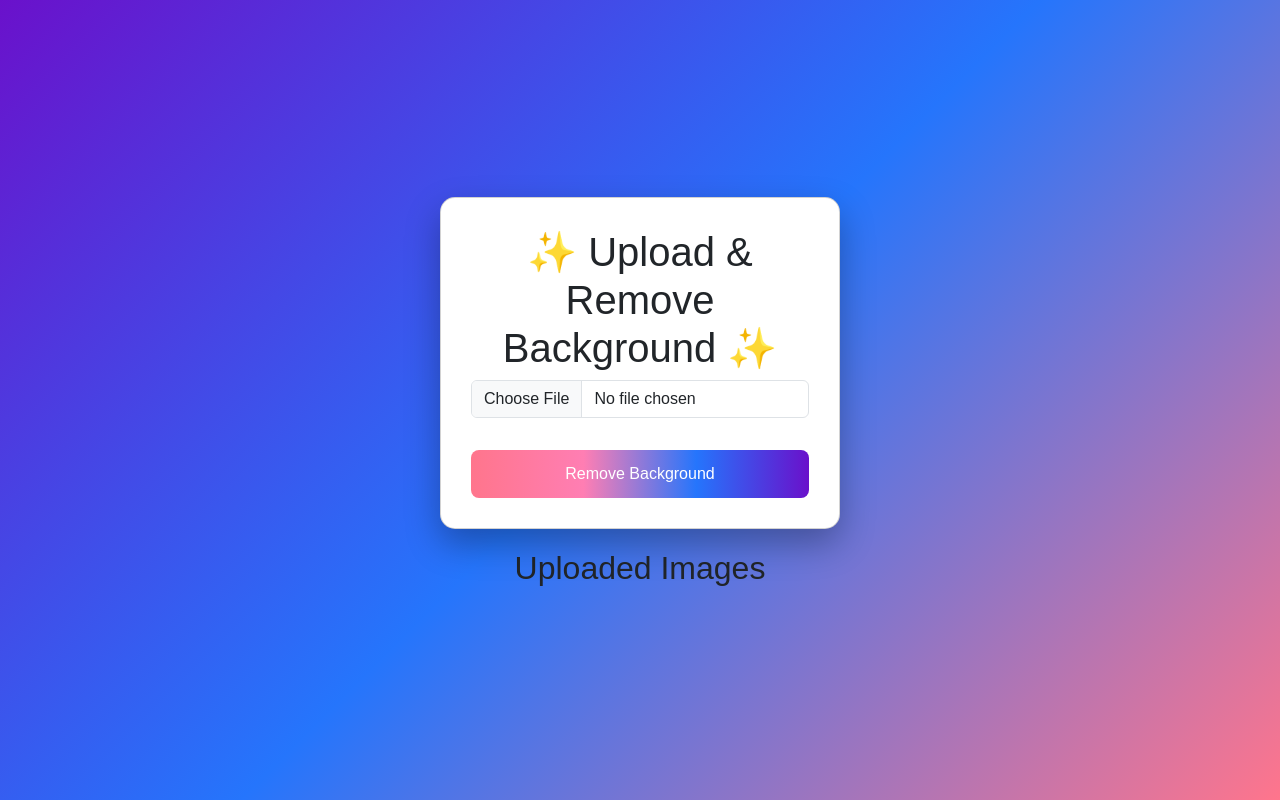
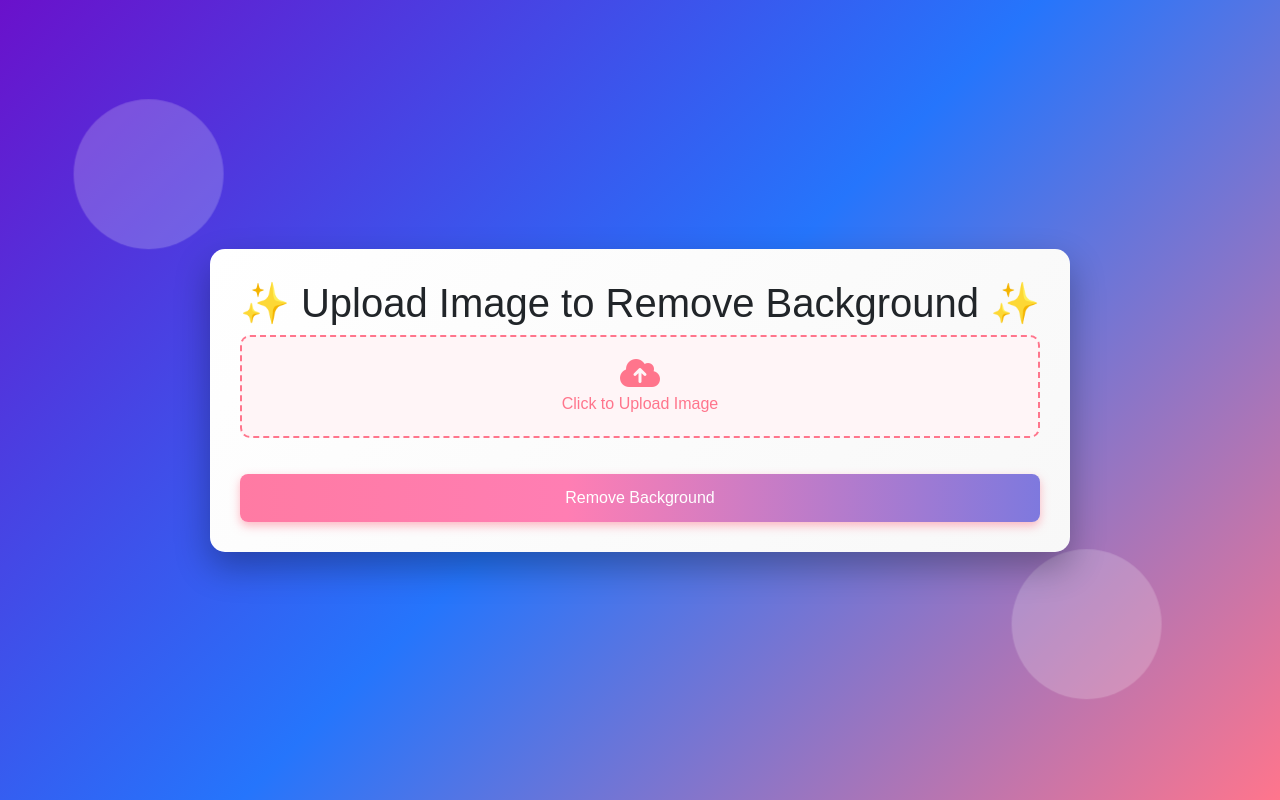
Before and after one commit to ditiss-shivam/background-remover-python-app, a Flask app: page / in a window 1280 px wide. Run offline with Flask 3, Linux system fonts and the light colour scheme.

Commit message:
index.html

```diff
--- a/Project/templates/index.html
+++ b/Project/templates/index.html
@@ -15,55 +15,114 @@
             display: flex;
             align-items: center;
             justify-content: center;
-            flex-direction: column;
+            overflow: hidden;
+            position: relative;
+        }
+        .floating-bg {
+            position: absolute;
+            width: 150px;
+            height: 150px;
+            background: rgba(255, 255, 255, 0.2);
+            border-radius: 50%;
+            animation: floatAnimation 6s infinite alternate ease-in-out;
         }
         .card {
+            border: none;
+            border-radius: 15px;
             padding: 30px;
-            border-radius: 15px;
-            background: white;
+            background: linear-gradient(135deg, #ffffff, #f8f8f8);
             box-shadow: 0 15px 35px rgba(0, 0, 0, 0.3);
-            width: 400px;
+            position: relative;
+            z-index: 10;
+            transition: transform 0.3s ease;
+        }
+        .card:hover {
+            transform: scale(1.03);
+        }
+        @keyframes floatAnimation {
+            0% { transform: translateY(-20px) translateX(-10px); }
+            100% { transform: translateY(20px) translateX(10px); }
+        }
+        .custom-file-upload {
+            display: block;
+            width: 100%;
+            padding: 20px;
+            border: 2px dashed #ff758c;
+            text-align: center;
+            cursor: pointer;
+            transition: 0.3s ease;
+            border-radius: 10px;
+            color: #ff758c;
+            background: #fff5f7;
+        }
+        .custom-file-upload:hover {
+            background: #ffe5ec;
         }
         .btn-upload {
             background: linear-gradient(90deg, #ff758c, #ff7eb3, #2575fc, #6a11cb);
+            background-size: 300% 300%;
             color: #fff;
             border: none;
             padding: 12px;
+            font-size: 16px;
             border-radius: 8px;
             width: 100%;
-            font-size: 16px;
             transition: all 0.3s;
+            box-shadow: 0 4px 10px rgba(255, 117, 140, 0.5);
             animation: gradientShift 3s infinite alternate;
+        }
+        .btn-upload:hover {
+            transform: scale(1.05);
+            box-shadow: 0 6px 15px rgba(231, 76, 100, 0.6);
+            animation: pulse 1.5s infinite;
         }
         @keyframes gradientShift {
             0% { background-position: left; }
             100% { background-position: right; }
         }
-        .uploaded-images {
+        @keyframes pulse {
+            0% { box-shadow: 0 0 10px rgba(255, 117, 140, 0.8); }
+            50% { box-shadow: 0 0 20px rgba(255, 117, 140, 0.9); }
+            100% { box-shadow: 0 0 10px rgba(255, 117, 140, 0.8); }
+        }
+        .preview-container {
             margin-top: 20px;
             text-align: center;
         }
-        .uploaded-images img {
-            width: 100px;
-            margin: 5px;
-            border-radius: 8px;
+        #preview {
+            max-width: 100%;
+            max-height: 250px;
+            border-radius: 10px;
+            display: none;
+            box-shadow: 0 5px 15px rgba(0, 0, 0, 0.2);
+            animation: fadeIn 1s ease-in-out;
+        }
+        @keyframes fadeIn {
+            from { opacity: 0; transform: scale(0.9); }
+            to { opacity: 1; transform: scale(1); }
         }
     </style>
 </head>
 <body>
+    <div class="floating-bg" style="top: 10%; left: 5%;"></div>
+    <div class="floating-bg" style="bottom: 15%; right: 10%;"></div>
+
     <div class="card">
-        <h1 class="text-center">✨ Upload & Remove Background ✨</h1>
+        <h1 class="text-center text-gradient">✨ Upload Image to Remove Background ✨</h1>
         <form method="POST" enctype="multipart/form-data">
-            <input type="file" name="file" id="fileInput" class="form-control">
-            <div class="preview-container mt-3 text-center">
-                <img id="preview" alt="Image Preview" style="max-width: 100%; display: none; border-radius: 10px;">
+            <label for="fileInput" class="custom-file-upload">
+                <i class="fas fa-cloud-upload-alt fa-2x"></i><br>
+                <span>Click to Upload Image</span>
+            </label>
+            <input type="file" name="file" id="fileInput" class="d-none">
+            <div class="preview-container">
+                <img id="preview" alt="Image Preview">
             </div>
             <button type="submit" class="btn-upload mt-3">Remove Background</button>
         </form>
-
         {% with messages = get_flashed_messages(with_categories=true) %}
           {% if messages %}
-            <div class="mt-3">
+            <div class="mt-4">
               {% for category, message in messages %}
                 <div class="alert alert-{{ category }}">{{ message }}</div>
               {% endfor %}
@@ -72,23 +131,15 @@
         {% endwith %}
     </div>
 
-    <div class="uploaded-images">
-        <h2>Uploaded Images</h2>
-        <ul>
-            {% for image in uploads %}
-                <li><img src="{{ url_for('static', filename='uploads/' + image.filename) }}"></li>
-            {% endfor %}
-        </ul>
-    </div>
-
     <script>
         document.getElementById("fileInput").addEventListener("change", function(event) {
             const file = event.target.files[0];
             if (file) {
                 const reader = new FileReader();
                 reader.onload = function(e) {
-                    document.getElementById("preview").src = e.target.result;
-                    document.getElementById("preview").style.display = "block";
+                    const preview = document.getElementById("preview");
+                    preview.src = e.target.result;
+                    preview.style.display = "block";
                 }
                 reader.readAsDataURL(file);
             }
```
